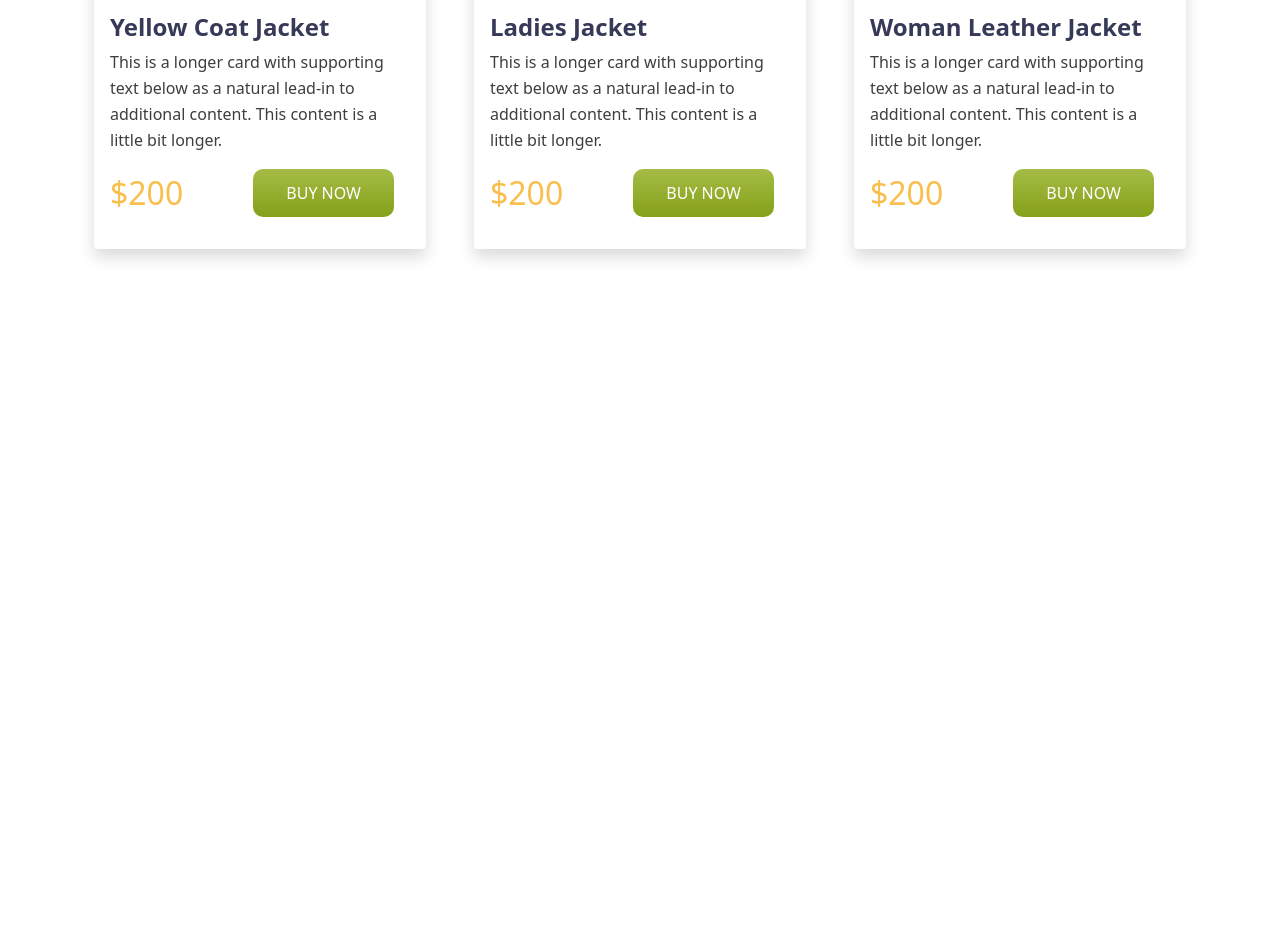
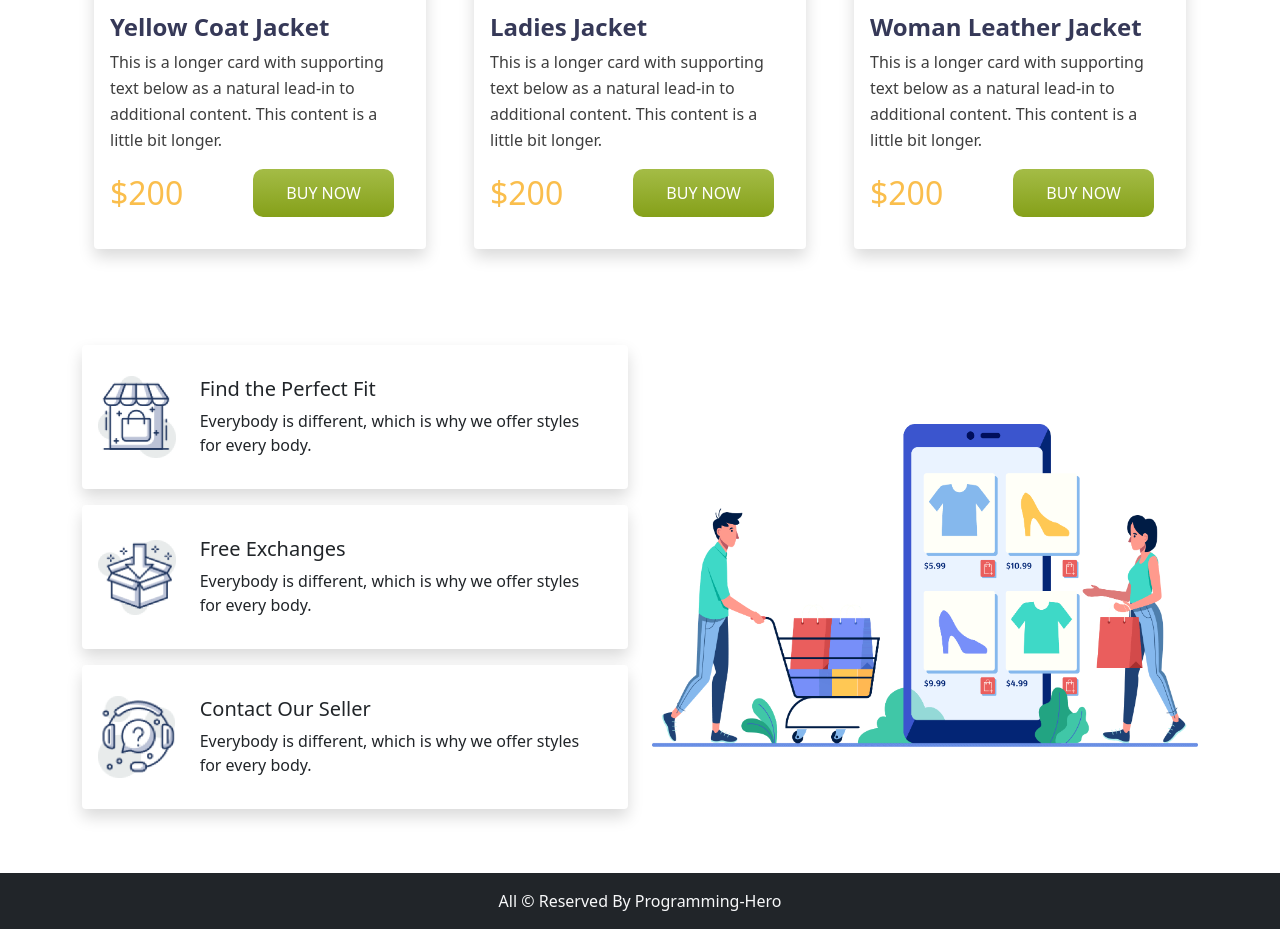
Before and after one commit to sam-suzzaman/PH4-Penguin-Fashion, a plain HTML site: page index.html in a window 1280 px wide. Shown: the part 1083-2012 px from the top of the page. Before the commit the page ends 1380 px from the top, so only its background shows below. Drawn offline with Linux system fonts and the light colour scheme.

Commit message:
Adding the service and footer section

```diff
--- a/assets/css/style.css
+++ b/assets/css/style.css
@@ -75,6 +75,15 @@
 }
 
 /* =====================
+  service Start
+========================*/
+.service-img {
+  max-width: 78px;
+  max-height: 82px;
+  height: auto;
+}
+
+/* =====================
   Media Queries
 ========================*/
 @media (max-width: 992px) {
--- a/index.html
+++ b/index.html
@@ -206,9 +206,121 @@
           </div>
         </div>
       </section>
+      <!-- Service section start -->
+      <section class="container py-5">
+        <div
+          class="
+            row
+            d-flex
+            justify-content-center
+            align-items-center
+            flex-column-reverse flex-lg-row
+          "
+        >
+          <div class="col-lg-6 col-12">
+            <!-- left-card start -->
+            <div class="card mb-3 border-0 shadow p-3">
+              <div
+                class="
+                  row
+                  flex-md-row flex-column
+                  align-items-center
+                  text-center text-md-start
+                  g-0
+                "
+              >
+                <div class="col-2">
+                  <img
+                    src="assets/img/icons/image 12.png"
+                    class="img-fluid rounded-start service-img"
+                    alt="..."
+                  />
+                </div>
+                <div class="col-10">
+                  <div class="card-body">
+                    <h5 class="card-title">Find the Perfect Fit</h5>
+                    <p class="card-text">
+                      Everybody is different, which is why we offer styles for
+                      every body.
+                    </p>
+                  </div>
+                </div>
+              </div>
+            </div>
+            <div class="card mb-3 border-0 shadow p-3">
+              <div
+                class="
+                  row
+                  flex-md-row flex-column
+                  align-items-center
+                  text-center text-md-start
+                  g-0
+                "
+              >
+                <div class="col-2">
+                  <img
+                    src="assets/img/icons/image 13.png"
+                    class="img-fluid rounded-start service-img"
+                    alt="..."
+                  />
+                </div>
+                <div class="col-10">
+                  <div class="card-body">
+                    <h5 class="card-title">Free Exchanges</h5>
+                    <p class="card-text">
+                      Everybody is different, which is why we offer styles for
+                      every body.
+                    </p>
+                  </div>
+                </div>
+              </div>
+            </div>
+            <div class="card mb-3 border-0 shadow p-3">
+              <div
+                class="
+                  row
+                  flex-md-row flex-column
+                  align-items-center
+                  text-center text-md-start
+                  g-0
+                "
+              >
+                <div class="col-2">
+                  <img
+                    src="assets/img/icons/image 14.png"
+                    class="img-fluid rounded-start service-img"
+                    alt="..."
+                  />
+                </div>
+                <div class="col-10">
+                  <div class="card-body">
+                    <h5 class="card-title">Contact Our Seller</h5>
+                    <p class="card-text">
+                      Everybody is different, which is why we offer styles for
+                      every body.
+                    </p>
+                  </div>
+                </div>
+              </div>
+            </div>
+          </div>
+          <!-- right part -->
+          <div class="col-lg-6 col-12 mb-5 mb-lg-0">
+            <img
+              src="assets/img/images/shopping.png"
+              alt="shopingPic"
+              class="img-fluid"
+            />
+          </div>
+        </div>
+      </section>
     </main>
 
-    <footer></footer>
+    <footer class="py-3 bg-dark text-light">
+      <p class="f-cpy text-center text-capitalize fs-6 m-0">
+        all &copy; reserved by programming-hero
+      </p>
+    </footer>
 
     <!-- Bootstrap JS File -->
     <script src="assets/js/bootstrap.min.js"></script>
```
